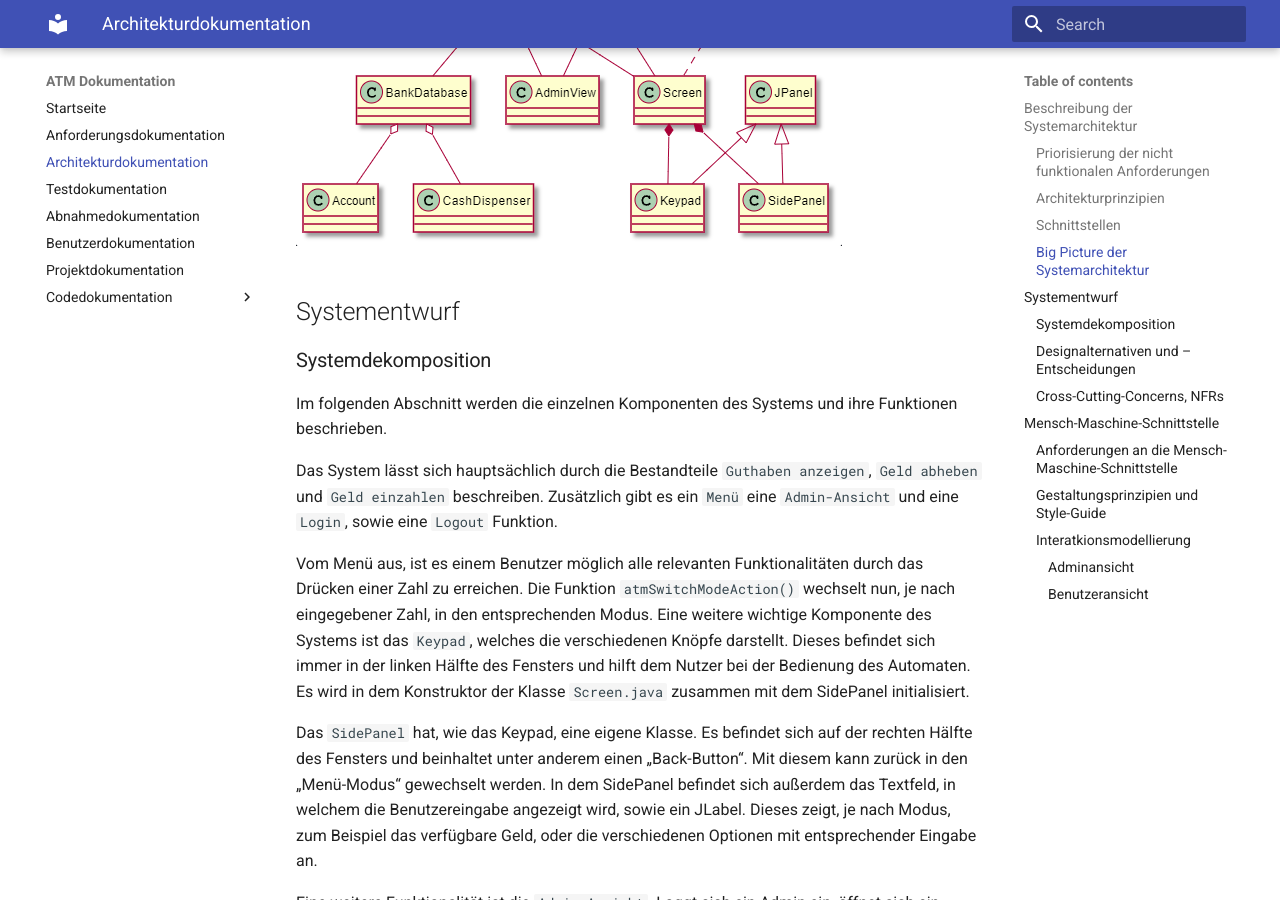
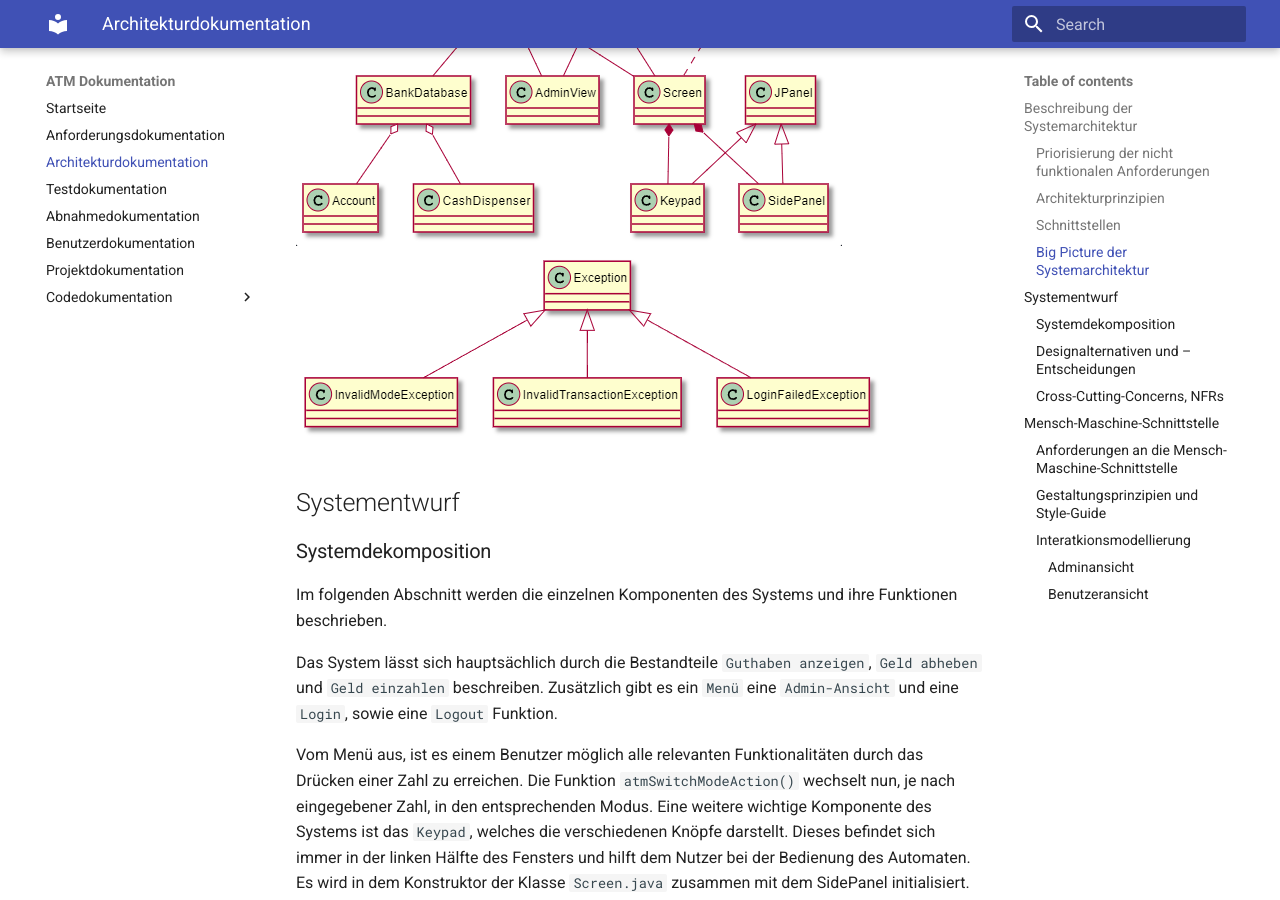
Before and after one commit to Halfpipe-SD/ATM, an MkDocs documentation site: the page built from docs/docs/architecture-docs.md, in a window 1280 px wide and 900 px high, scrolled down 1676 px. Built offline with MkDocs 1.6.1 and Material for MkDocs 9.7.7, drawn with Linux system fonts in a browser that asks for light colours.

Commit message:
Klassendiagramm Exceptions

```diff
--- a/docs/docs/architecture-docs.md
+++ b/docs/docs/architecture-docs.md
@@ -42,6 +42,7 @@ Hier werden alle Schnittstellen des Systems beschrieben.
 Der Aufbau der Systemarchitektur ist weitestgehend modular gestaltet und ist hier in einem Klassendiagramm dargestellt.
 
 ![Klassendiagramm](images/class.png "Klassendiagramm")
+![Exceptions](images/class2.png "Exceptions")
 
 ## Systementwurf
 
```
Also changed, not shown: docs/docs/images/class2.png (added), 1 other file.
